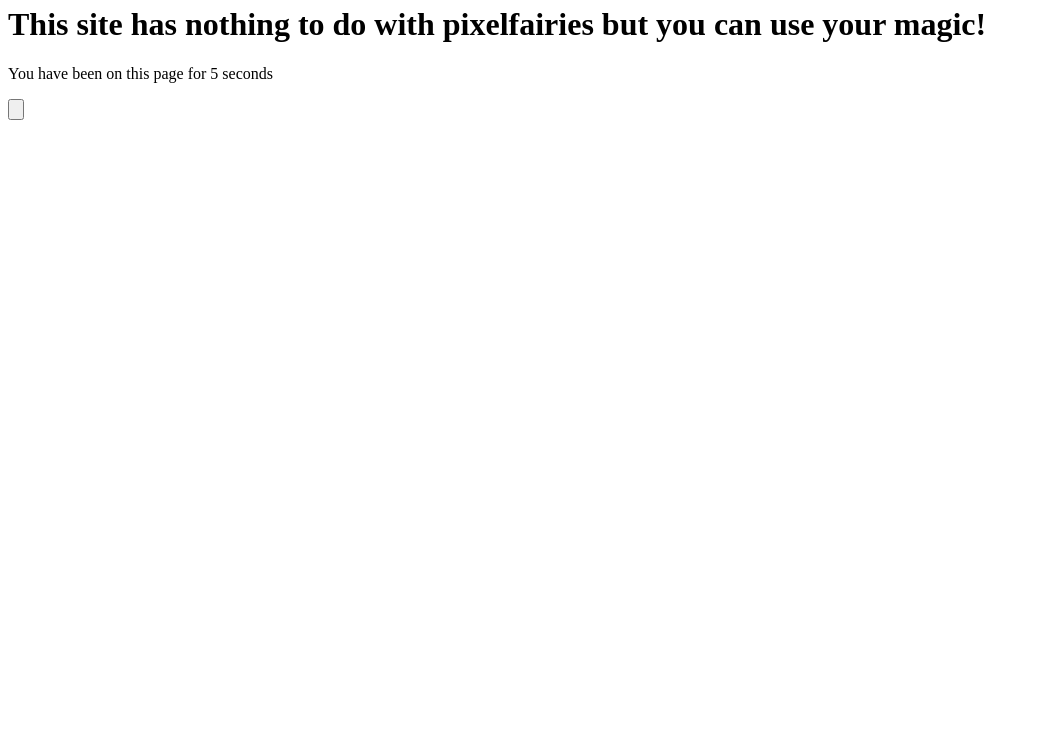
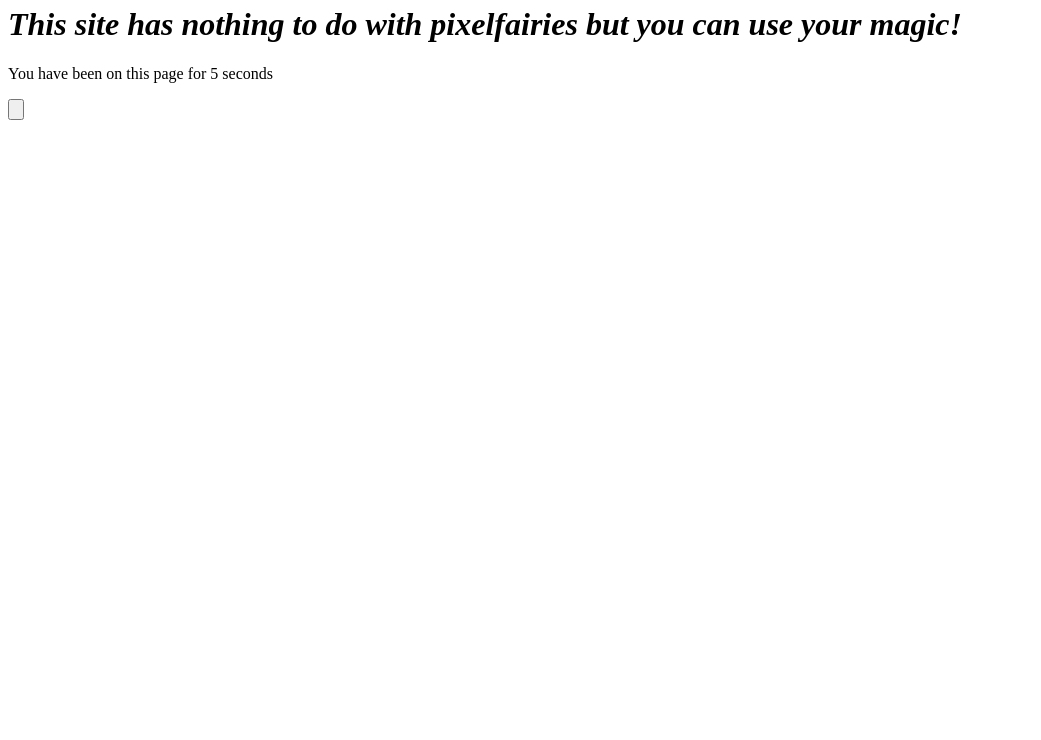
Before and after one commit to rileyalexis/pixelfairy, a plain HTML site: page index.html in a window 1280 px wide. Shown: the part 60-800 px from the top of the page, without its empty margins (0-1041 px from the left). Drawn offline with Linux system fonts and the light colour scheme.

Commit message:
Update index.html

```diff
--- a/index.html
+++ b/index.html
@@ -18,6 +18,9 @@ setInterval(myFunction, 1000)
 </script>
 
 <style>
-
+h1{
+  font-style: italic;
+  font-family: "Times New Roman", Times, serif;
+  }
 </style>
 </body>
```
